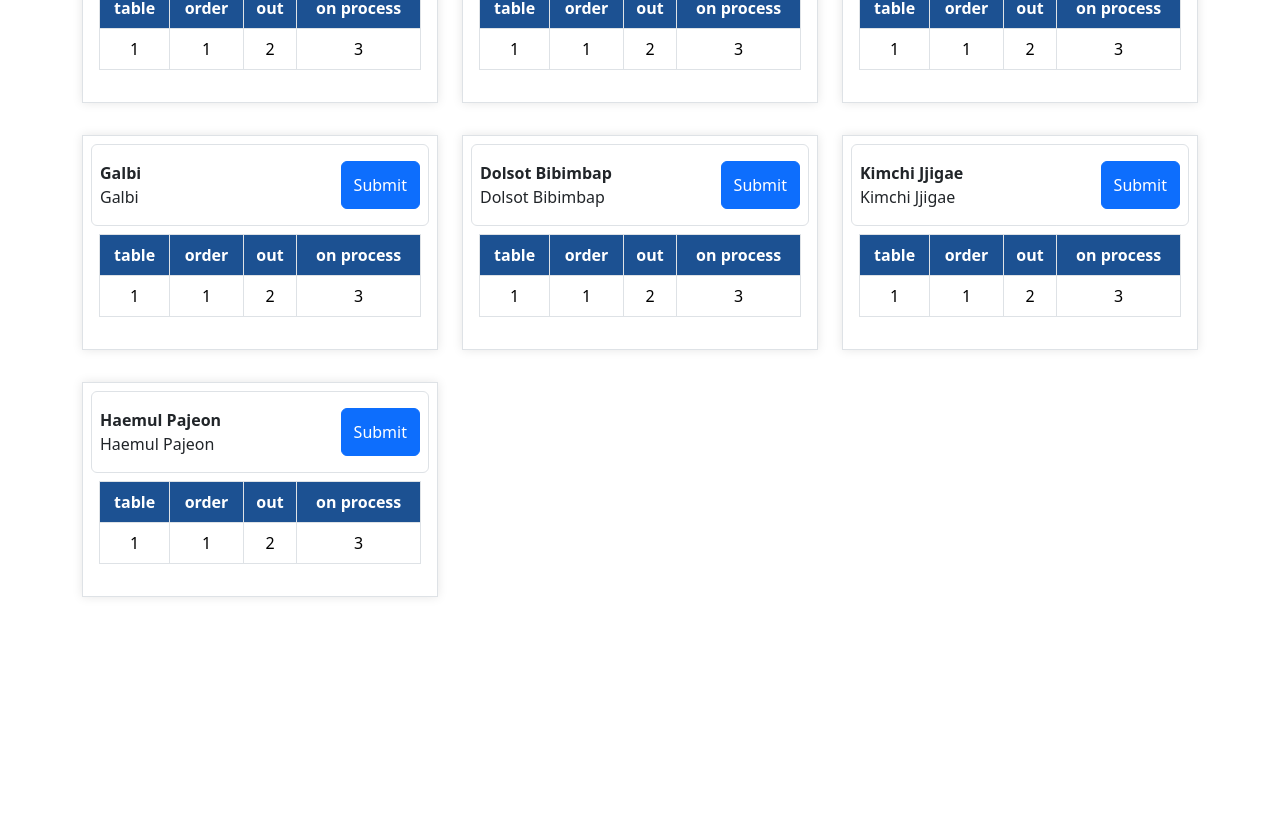
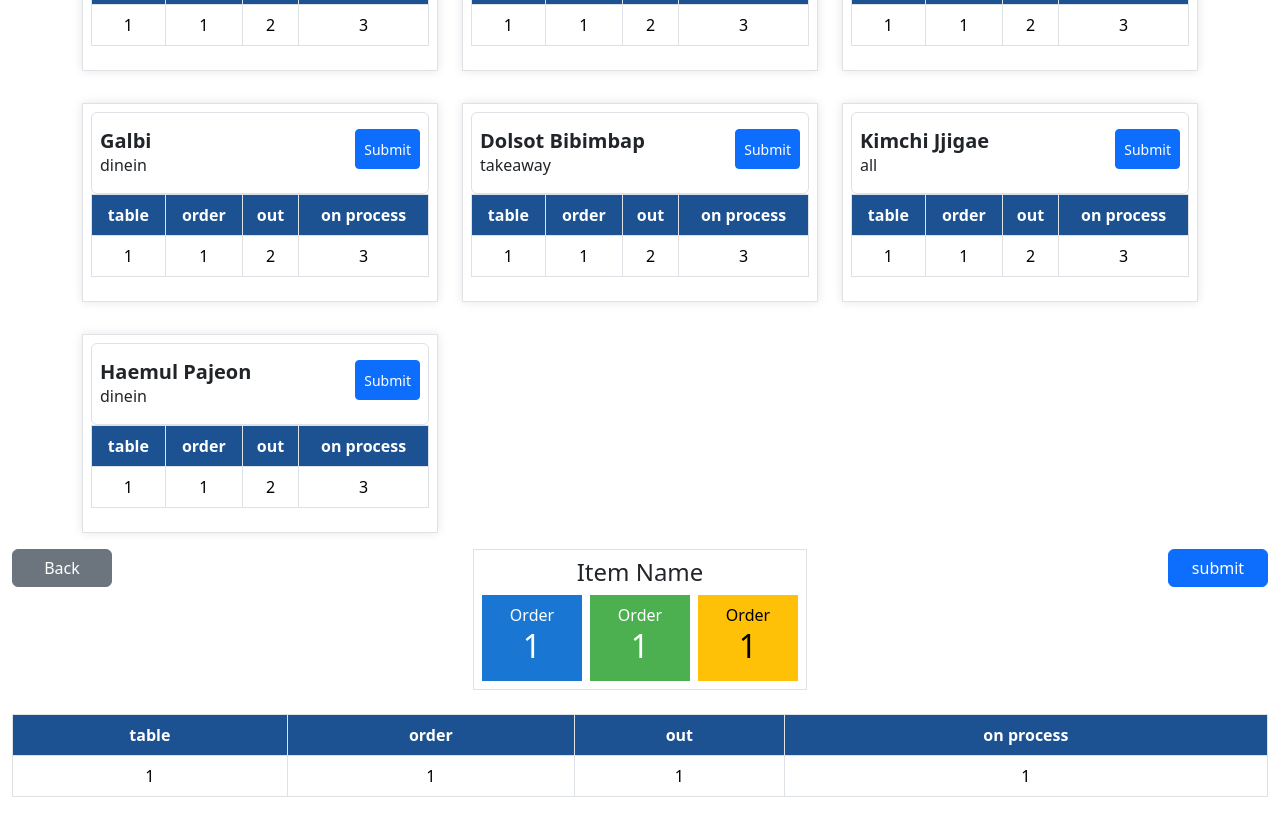
Before and after one commit to YubiRepo/KDS-NEW, a Vue app: page /dashboard in a window 1280 px wide. Shown: the part 1760-2581 px from the top of the page. Before the commit the page ends 2373 px from the top, so only its background shows below. Built offline with nearby package versions, Linux system fonts and the light colour scheme; sample sign-in values are in the browser's storage.

Commit message:
chore: Adjust layout and styles in ItemCardTable and DashboardView components

```diff
--- a/src/components/ItemCardTable.vue
+++ b/src/components/ItemCardTable.vue
@@ -3,12 +3,12 @@
       <div class="container p-2 border item-card">
         <div class="d-flex justify-content-between py-3 rounded border px-2">
           <div class="d-flex flex-column justify-content-start">
-            <span class="font-weight-bold">{{ item.itemName }}</span>
-            <span>{{ item.itemName }}</span>
+            <h5 class="font-weight-bold m-0">{{ item.itemName }}</h5>
+            <span>{{ item.type ?? "dine in" }}</span>
           </div>
-          <button type="button" class="btn btn-primary">Submit</button>
+          <button type="button" class="btn btn-primary btn-sm" style="height: 40px;">Submit</button>
         </div>
-        <div class="p-2">
+        <div class="">
           <table class="table table-bordered">
             <thead>
               <tr align="center">
--- a/src/views/dashboard/DashboardView.vue
+++ b/src/views/dashboard/DashboardView.vue
@@ -60,8 +60,58 @@
       <ItemCarTable
         v-for="(item, index) in filteredItems"
         :key="index"
-          :item="item"
-        />
+        :item="item" />
+    </div>
+  </div>
+  <div class="container-fluid">
+    <div class="d-flex justify-content-between align-items-start">
+      <button class="btn btn-secondary" style="width: 100px">Back</button>
+      <div class="border p-2 d-flex flex-column justify-content-center align-items-center">
+        <h4 class="mb-2">Item Name</h4>
+        <div class="d-flex gap-2">
+          <div
+            class="bg-primary p-2 text-white d-flex flex-column justify-content-center align-items-center"
+            style="width: 100px">
+            <span>Order</span>
+            <h2>{{ 1 }}</h2>
+          </div>
+          <div
+            class="bg-success p-2 text-white d-flex flex-column justify-content-center align-items-center"
+            style="width: 100px">
+            <span>Order</span>
+            <h2>{{ 1 }}</h2>
+          </div>
+          <div
+            class="bg-warning p-2 text-white d-flex flex-column justify-content-center align-items-center"
+            style="width: 100px">
+            <span>Order</span>
+            <h2>{{ 1 }}</h2>
+          </div>
+        </div>
+      </div>
+      <button class="btn btn-primary" style="width: 100px">submit</button>
+    </div>
+    <div class="my-4">
+      <!-- table with heading table, order, out, on process -->
+      <table class="table table-bordered">
+        <thead>
+          <tr align="center">
+            <th class="text-white
+            " style="background-color:#1c5192;">table</th>
+            <th class="text-white" style="background-color:#1c5192;">order</th>
+            <th class="text-white" style="background-color:#1c5192;">out</th>
+            <th class="text-white" style="background-color:#1c5192;">on process</th>
+          </tr>
+        </thead>
+        <tbody>
+          <tr align="center">
+            <td>{{ 1 }}</td>
+            <td>{{ 1 }}</td>
+            <td>{{ 1 }}</td>
+            <td>{{ 1 }}</td>
+          </tr>
+        </tbody>
+      </table>
     </div>
   </div>
 </template>
```
Lines whose indentation alone changed are shown as unchanged.
